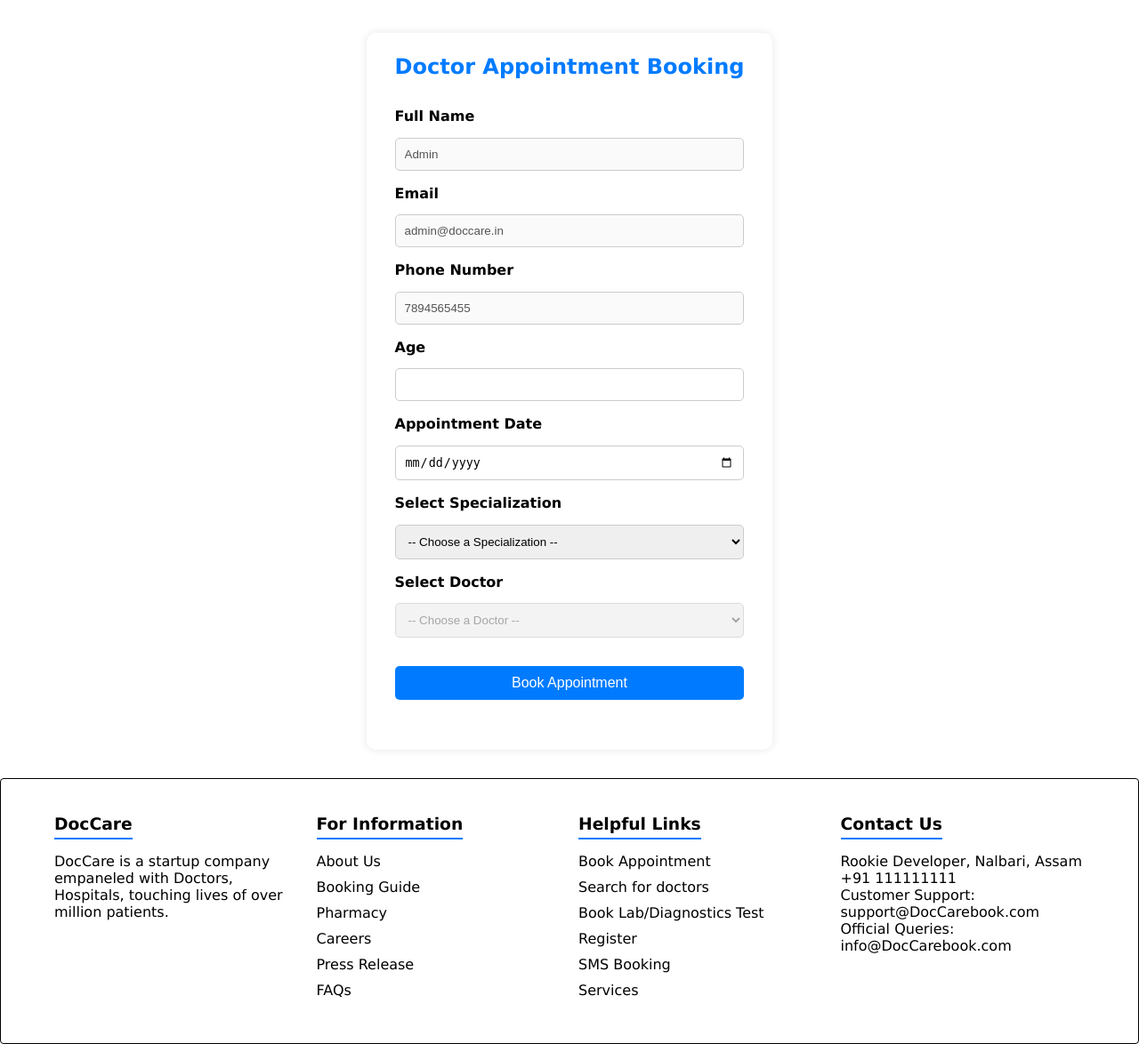
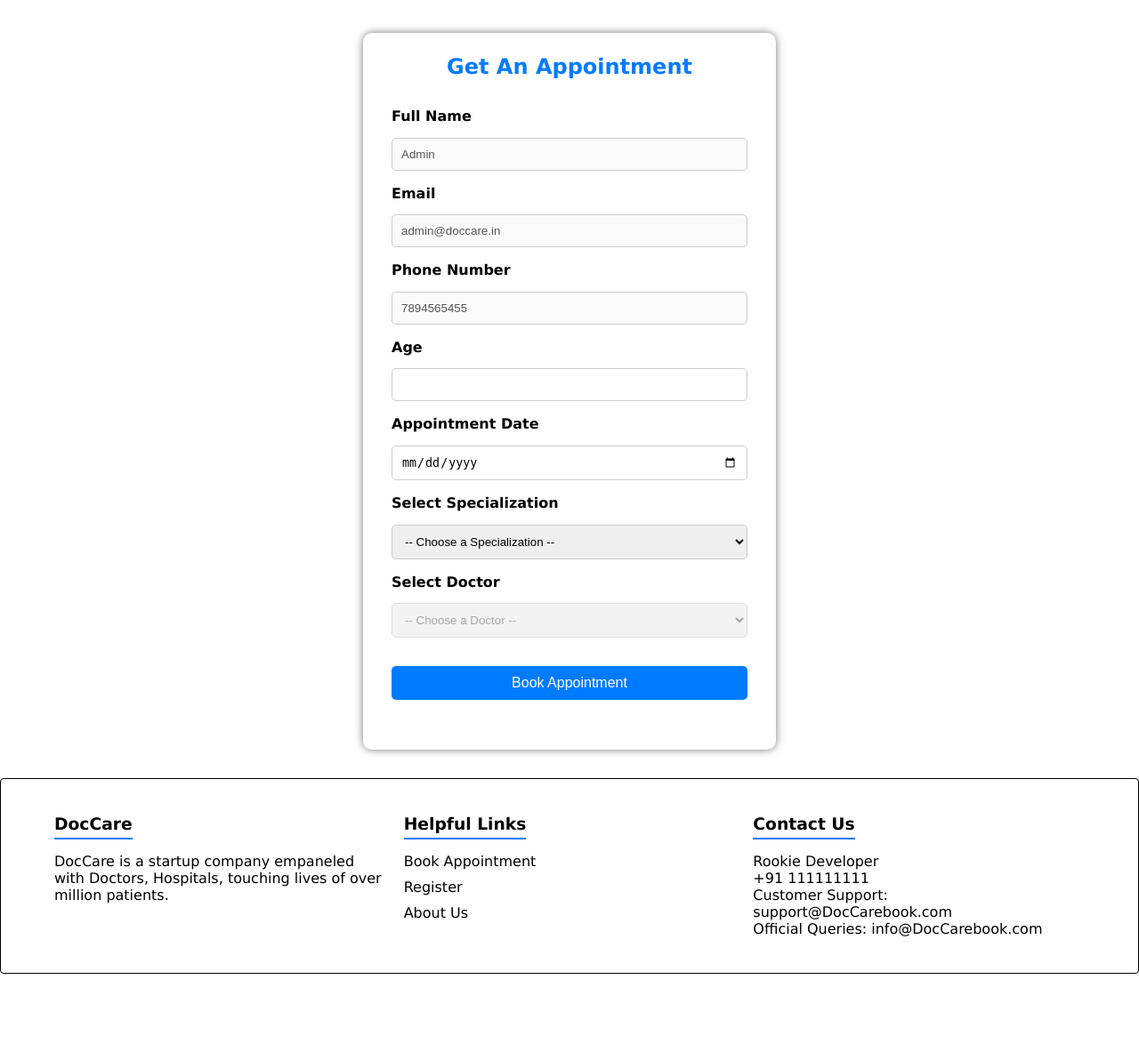
Before and after one commit to itz-A53-K/rookie_dev, a Django app: page /book-appointment/ in a window 1280 px wide. Shown: the part 74-1248 px from the top of the page at 89% size. After the commit the page ends 1169 px from the top, so only its background shows below. Run offline with Django 5.2, Linux system fonts and the light colour scheme; a user stored in the database is signed in; data comes from the database, SQL or seed files in the repository; both versions use the stored data as it was after the commit.

Commit message:
Update UI elements, enhance appointment booking flow, and chatbot

```diff
--- a/doctor/views.py
+++ b/doctor/views.py
@@ -12,7 +12,7 @@
 def home(request):
     if "doctor_id" not in request.session:
         return redirect("doct_login")
-    appointments = Appointment.objects.filter(doctor= request.session["doctor_id"], status = "confirmed",)
+    appointments = Appointment.objects.filter(doctor= request.session["doctor_id"])
     return render(request, 'doct/home.html', {'appointments': appointments})
 
 
--- a/static/css/user/base.css
+++ b/static/css/user/base.css
@@ -151,6 +151,7 @@
     flex-wrap: wrap;
     border-radius: 4px;
     border: 1px solid #000000;
+
 }
 
 .footer div {
--- a/static/css/user/book_appointment.css
+++ b/static/css/user/book_appointment.css
@@ -4,7 +4,7 @@
     background: white;
     padding: 1.5rem 2rem;
     border-radius: 10px;
-    box-shadow: 0 0 10px rgba(0, 0, 0, 0.1);
+    box-shadow: 0 0 10px rgba(0, 0, 0, 0.53);
     margin: 2rem 0;
 }
 .container h2 {
@@ -18,6 +18,7 @@
     display: flex;
     flex-direction: column;
     gap: 0.6rem;
+    width: 25rem;
 }
 .form-group label {
     display: block;
--- a/static/js/home.js
+++ b/static/js/home.js
@@ -40,6 +40,7 @@
 }
 function closeChat() {
     document.getElementById("chatPopup").style.display = "none";
+    $("#chatBody").html("")
 }
 
 
--- a/templates/doct/home.html
+++ b/templates/doct/home.html
@@ -2,7 +2,7 @@
 
 {% load static %}
 
-{% block title  %}User Login{% endblock title  %}
+{% block title  %}Dashboard{% endblock title  %}
 
 {% block css  %}
 <link rel="stylesheet" href="{% static 'css/doct/home.css' %}">
--- a/templates/user/base.html
+++ b/templates/user/base.html
@@ -54,30 +54,16 @@
             <p>DocCare is a  startup company empaneled with Doctors, Hospitals, touching lives of over  million patients.</p>
         </div>
         <div>
-            <h3>For Information</h3>
-            <ul>
-                <li><a href="#">About Us</a></li>
-                <li><a href="#">Booking Guide</a></li>
-                <li><a href="#">Pharmacy</a></li>
-                <li><a href="#">Careers</a></li>
-                <li><a href="#">Press Release</a></li>
-                <li><a href="#">FAQs</a></li>
-            </ul>
-        </div>
-        <div>
             <h3>Helpful Links</h3>
             <ul>
-                <li><a href="#">Book Appointment</a></li>
-                <li><a href="#">Search for doctors</a></li>
-                <li><a href="#">Book Lab/Diagnostics Test</a></li>
-                <li><a href="#">Register</a></li>
-                <li><a href="#">SMS Booking</a></li>
-                <li><a href="#">Services</a></li>
+                <li><a href="{% url "book_appointment" %}">Book Appointment</a></li>
+                <li><a href="{% url "user_login" %}">Register</a></li>
+                <li><a href="#">About Us</a></li>
             </ul>
         </div>
         <div>
             <h3>Contact Us</h3>
-            <p>Rookie Developer, Nalbari, Assam</p>
+            <p>Rookie Developer</p>
             <p>+91 111111111</p>
             <p>Customer Support: support@DocCarebook.com</p>
             <p>Official Queries: info@DocCarebook.com</p>
--- a/templates/user/book_appointment.html
+++ b/templates/user/book_appointment.html
@@ -3,7 +3,7 @@
 {% load static %}
 
 {% block title %}
-  Home
+  Book Appointment
 {% endblock %}
 
 {% block css %}
@@ -12,7 +12,7 @@
 
 {% block main %}
     <div class="container">
-        <h2>Doctor Appointment Booking</h2>
+        <h2>Get An Appointment</h2>
         <form>
             {% csrf_token %}
             <div class="form-group">
@@ -130,7 +130,7 @@
         let data = form.serialize();
 
         $.ajax({
-            url: "{% url 'book_appointment' %}",
+            url: "/book-appointment/" ,
             type: "POST",
             data: data,
             success: function(resp) {
@@ -142,7 +142,7 @@
                 else if (resp.status == 400) {
                     alert_show("warning", resp.error);
                     let select = $("#doctor");
-                    select.addAttr("disabled");
+                    select.attr("disabled", true);
                 }
             }
         })
```
Also changed, not shown: static/css/user/home.css (+42 -8 lines), templates/user/home.html (+7 -6 lines), db.sqlite3.
